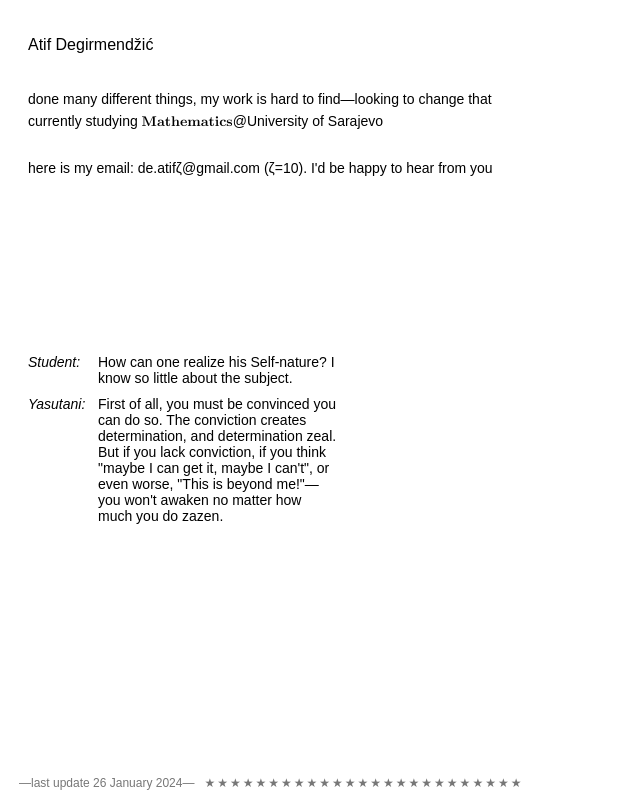
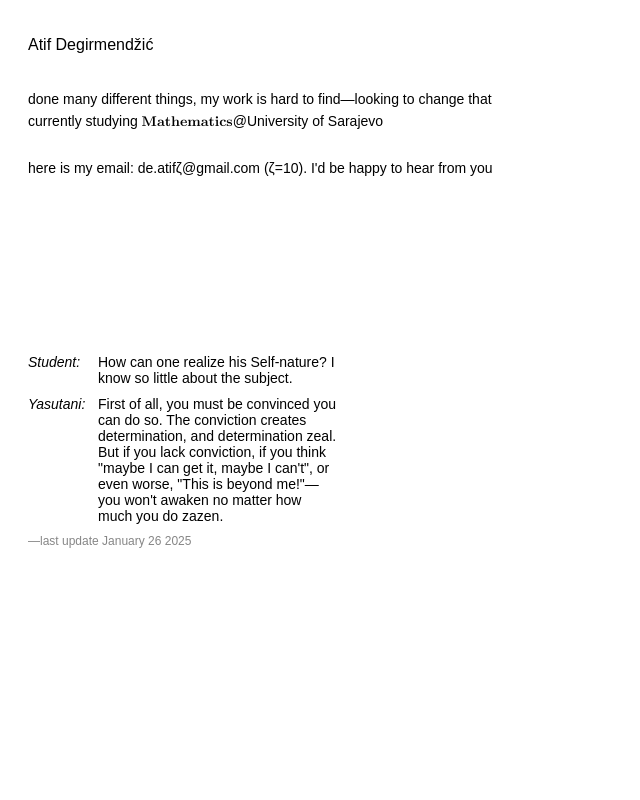
Before and after one commit to d-atif/d-atif.github.io, a plain HTML site: page index.html in a window 1280 px wide. Shown: the whole page, without its empty margins (0-640 px from the left). Drawn offline with Linux system fonts and the light colour scheme.

Commit message:
back to margins

```diff
--- a/index.html
+++ b/index.html
@@ -56,7 +56,7 @@
             max-width: 310px;
             font-size: 14px;
             margin-top: 130px;
-            margin-bottom: 25px;
+            /* margin-bottom: 25px; */
             /* color: #777; */
         }
 
@@ -84,51 +84,13 @@
             /* Accounts for speaker width and small margin */
         }
 
-        .last-updated-container {
-    position: absolute;
-    bottom: 10px;
-    left: 19px;
-    display: flex;
-    align-items: center;
-    font-family: Arial, sans-serif;
-    font-size: 12px;
-    color: #777;
-}
-
-.last-updated {
-    margin-right: 10px;
-}
-
-.stars {
-    flex-grow: 1;
-    text-align: right;
-    letter-spacing: 2px;
-    overflow: hidden;
-    white-space: nowrap;
-}
-
-/* Default for narrow screens */
-.stars::after {
-    content: "★★★★";
-}
-
-/* More stars for wider screens */
-@media (min-width: 600px) {
-    .stars::after {
-        content: "★★★★★★★";
-    }
-}
-
-@media (min-width: 900px) {
-    .stars::after {
-        content: "★★★★★★★★★";
-    }
-}
-@media (min-width: 1200px) {
-    .stars::after {
-        content: "★★★★★★★★★★★★★★★★★★★★";
-    }
-}
+        .last-updated {
+            font-size: 12px;
+            color: #777777e3;
+            /* margin:60px 0px 18px; */
+            bottom: 20px;
+            align-self: flex-start;
+        }
     </style>
 </head>
 
@@ -158,10 +120,7 @@
                     zazen.</span>
             </div>
         </div>
-        <div class="last-updated-container">
-            <span class="last-updated">&mdash;last update 26 January 2024&mdash;</span>
-            <span class="stars">★★★★★</span>
-        </div>
+        <div class="last-updated">&mdash;last update January 26 2025</div>
     </div>
 </body>
 
```
